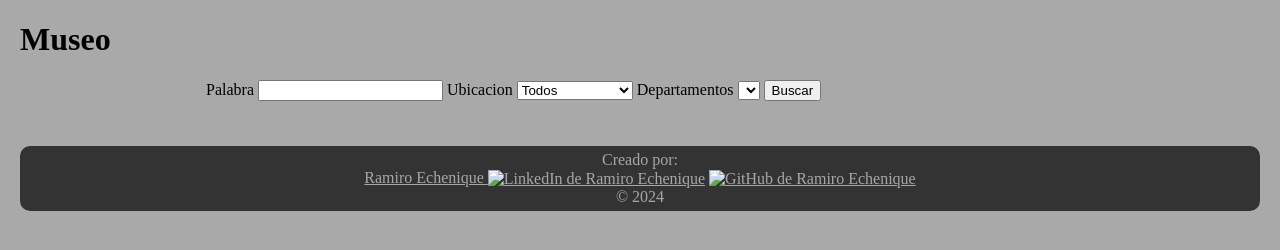
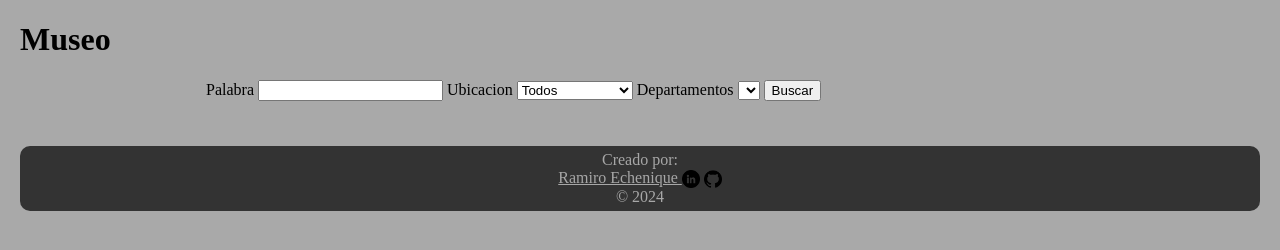
Before and after one commit to RamiroEchenique/Practico-Integrador--Web-II-Echenique-Ramiro, a website: page Public/index.html in a window 1280 px wide. Drawn offline with Linux system fonts and the light colour scheme; the site is published under a folder, as on GitHub Pages, so addresses that start at the root find nothing; no server answers.

Commit message:
Update index.html

```diff
--- a/Public/index.html
+++ b/Public/index.html
@@ -57,8 +57,8 @@
     <footer>
         <div>
             <p>Creado por:</p>
-            <a href="https://www.linkedin.com/in/ramiro--echenique/" target="_blank">Ramiro Echenique  <img src="/Imagenes/linkedin.png" alt="LinkedIn de Ramiro Echenique"></a>
-            <a href="https://github.com/RamiroEchenique" target="_blank"><img src="/Imagenes/github.png" alt="GitHub de Ramiro Echenique"></a><br>
+            <a href="https://www.linkedin.com/in/ramiro--echenique/" target="_blank">Ramiro Echenique  <img src="./Imagenes/linkedin.png" alt="LinkedIn de Ramiro Echenique"></a>
+            <a href="https://github.com/RamiroEchenique" target="_blank"><img src="./Imagenes/github.png" alt="GitHub de Ramiro Echenique"></a><br>
             <p>&copy; 2024 </p>
         </div>
 
```
